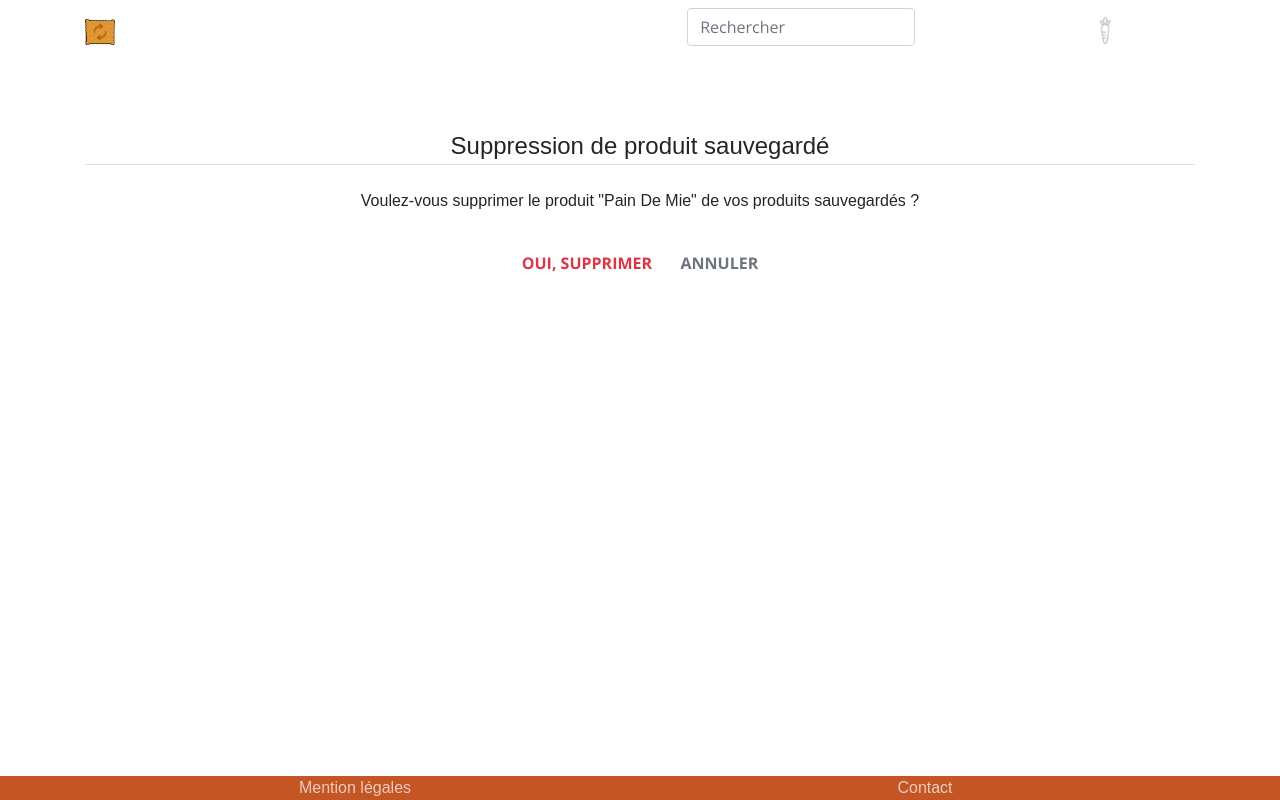
After one commit to gaspF/Pizzeria-webapp-project, a Django app: page /save/4/delete/ in a window 1280 px wide. The commit adds this page. Run offline with Django 3.2, Linux system fonts and the light colour scheme; a user stored in the database is signed in; data comes from the database, SQL or seed files in the repository; some libraries are stand-ins or nearby versions; some web fonts are replaced.

Commit message:
Added "Delete saved items" functionality

```diff
--- /dev/null
+++ b/pur_beurre/templates/pur_beurre/pages/save_confirm_delete.html
@@ -0,0 +1,26 @@
+{% extends 'pur_beurre/layouts/base.html' %}
+{% load static %}
+
+{% block content %}
+<section id="delete">
+    <div class="container">
+        <div class="row">
+            <div class="col-lg-12 text-center">
+                <div class="content-section">
+                    <form method="POST">
+                    {% csrf_token %}
+                    <fieldset class="form-group">
+                        <legend class="border-bottom mb-4">Suppression de produit sauvegardé</legend>
+                        <p>Voulez-vous supprimer le produit "{{ object.saved_product.name }}" de vos produits sauvegardés ?</p>
+                    </fieldset>
+                    <div class="form-group">
+                        <button class="btn btn-outline-danger" type="submit">Oui, supprimer</button>
+                        <a class="btn btn-outline-secondary" href="{% url 'saved-products' %}">Annuler</a>
+                    </div>
+                    </form>
+                </div>
+            </div>
+        </div>
+    </div>
+</section>
+{% endblock content %}
--- a/pur_beurre/templates/pur_beurre/pages/saved_products.html
+++ b/pur_beurre/templates/pur_beurre/pages/saved_products.html
@@ -26,6 +26,7 @@
                      <span class="nutriscore {{ food.saved_product.nutriscore }}">{{ food.saved_product.nutriscore|upper}}</span>
                   <p class="text-center food_title">{{ food.saved_product.name }} par {{ food.saved_product.brand }}</p>
                 </div>
+                <a href="{% url 'save-delete' food.id %}">Supprimer le produit</a>
               </div>
             {% endfor %}
       </div>
--- a/pur_beurre/urls.py
+++ b/pur_beurre/urls.py
@@ -10,5 +10,5 @@ urlpatterns = [
     path('save', SaveProduct.as_view(), name='pur-beurre-save'),
     path('legal_notices', Legal.as_view(), name='legal_notices'),
     path('saved_products/', login_required(views.UserSavedProductsList.as_view()), name='saved-products'),
-
+    path('save/<int:pk>/delete/', views.SaveDelete.as_view(), name='save-delete'),
 ]
--- a/pur_beurre/views.py
+++ b/pur_beurre/views.py
@@ -1,13 +1,16 @@
 from django.utils.decorators import method_decorator
 from .models import Product, SavedProduct
 from django.contrib.auth.decorators import login_required
+from django.contrib.auth.mixins import LoginRequiredMixin, UserPassesTestMixin
 from django.db import IntegrityError
-from django.views.generic import ListView
+from django.views.generic import ListView, DeleteView
 from django.views import View
 from django.shortcuts import render
 from pur_beurre.models import Product
 from pur_beurre.forms import FoodRequestForm
 from django.core.paginator import Paginator
+
+
 
 class Index(View):
     form = FoodRequestForm
@@ -175,3 +178,16 @@ class UserSavedProductsList(ListView):
     def chunks(l, n):
         for i in range(0, len(l), n):
             yield l[i:i + n]
+
+
+
+class SaveDelete(LoginRequiredMixin, UserPassesTestMixin, DeleteView):
+    model = SavedProduct
+    template_name = 'pur_beurre/pages/save_confirm_delete.html'
+    success_url = '/saved_products'
+
+    def test_func(self):
+        save = self.get_object()
+        if self.request.user == save.saved_by:
+            return True
+        return False
```
